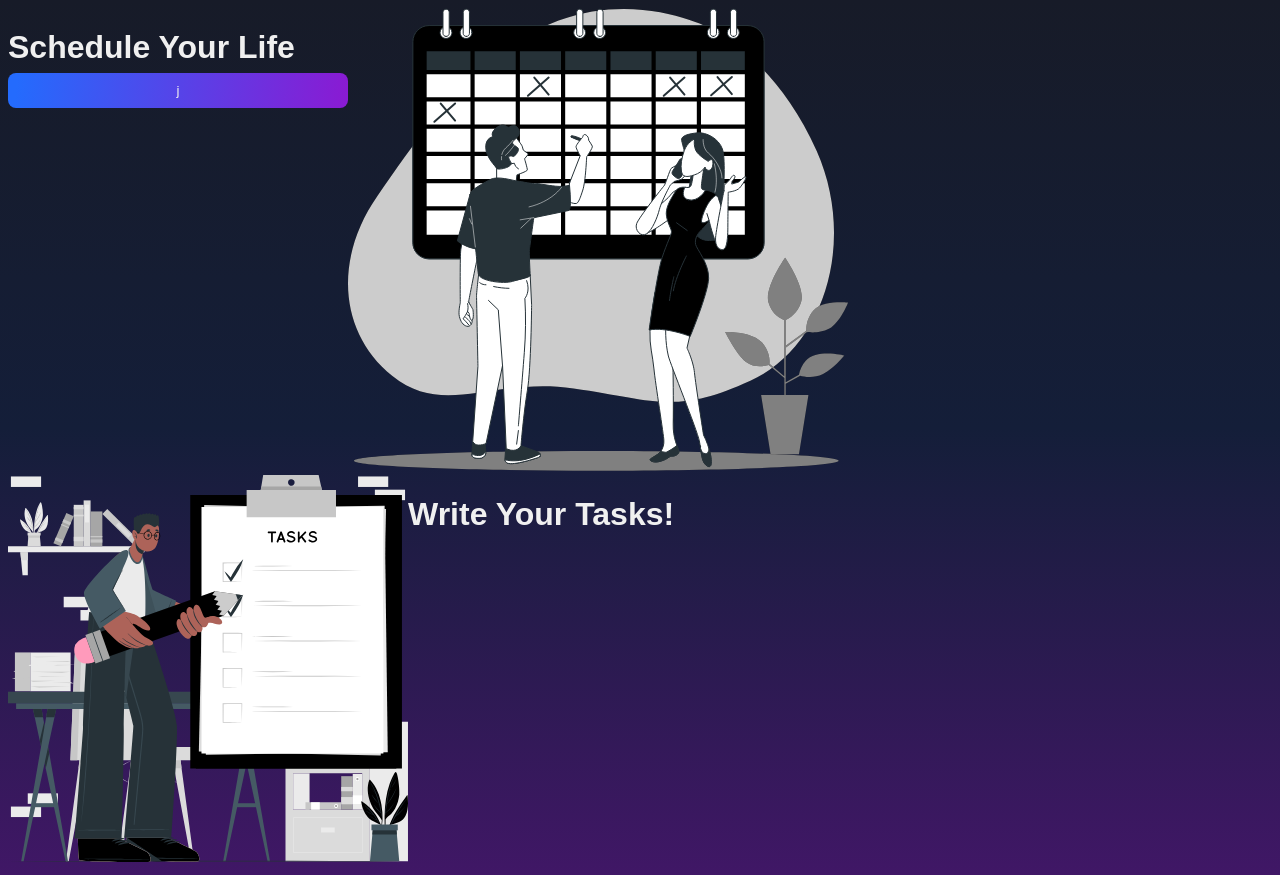
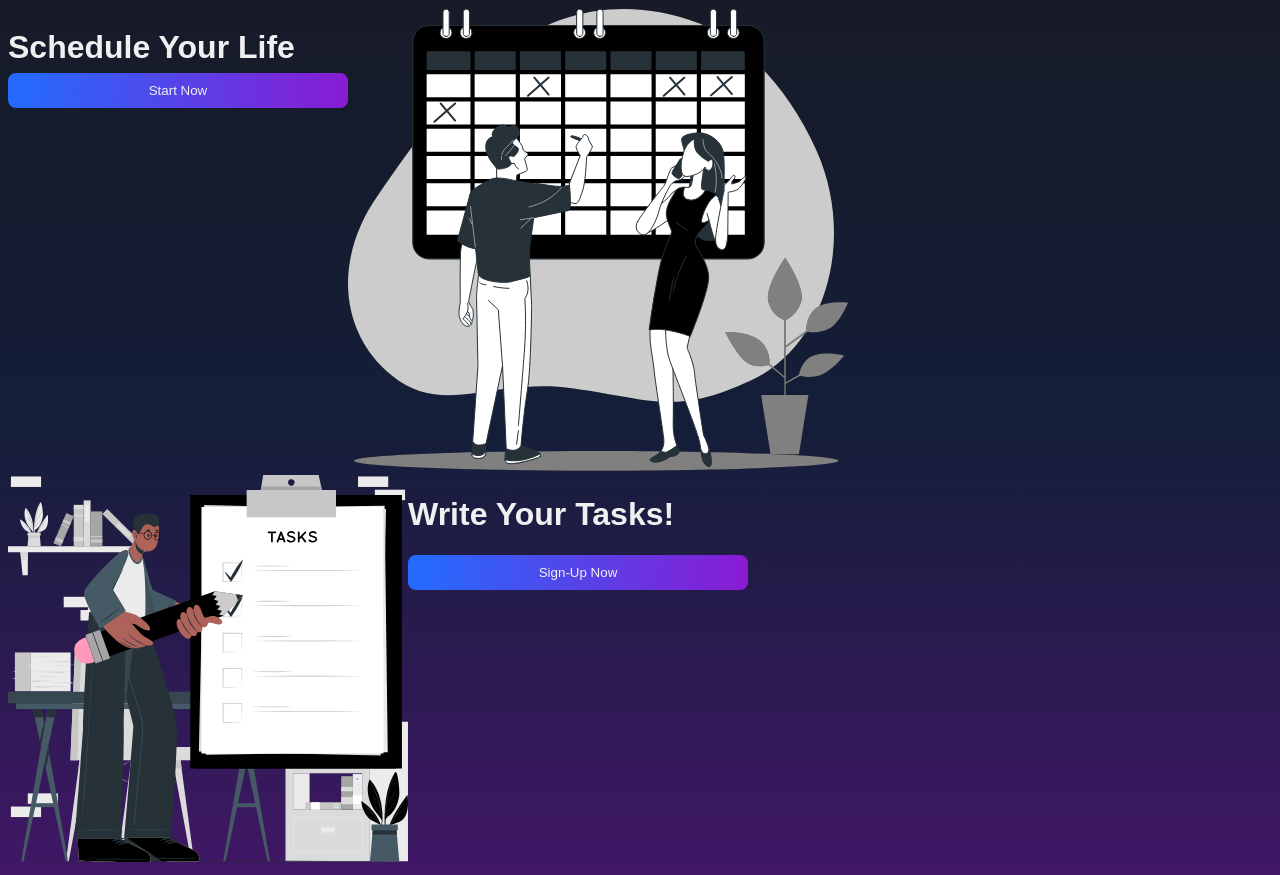
Before and after one commit to aliiimaher/ToDoList-Frontend, a Vue app: page / in a window 1280 px wide. Built offline with nearby package versions, Linux system fonts and the light colour scheme.

Commit message:
add button for second card

```diff
--- a/src/views/HomeView.vue
+++ b/src/views/HomeView.vue
@@ -6,7 +6,7 @@
         <h1>
           Schedule
           Your Life
-          <Button name="j"></Button>
+          <Button name="Start Now"></Button>
         </h1>
       </div>
       <div>
@@ -23,6 +23,7 @@
           Write Your
           Tasks!
         </h1>
+        <Button name="Sign-Up Now"></Button>
       </div>
     </div>
 
@@ -48,6 +49,10 @@ export default {
 
 <style scoped>
 
+.container{
+  /*text-align: center;*/
+}
+
 * {
   color: #f0f0f0;
 }
```
